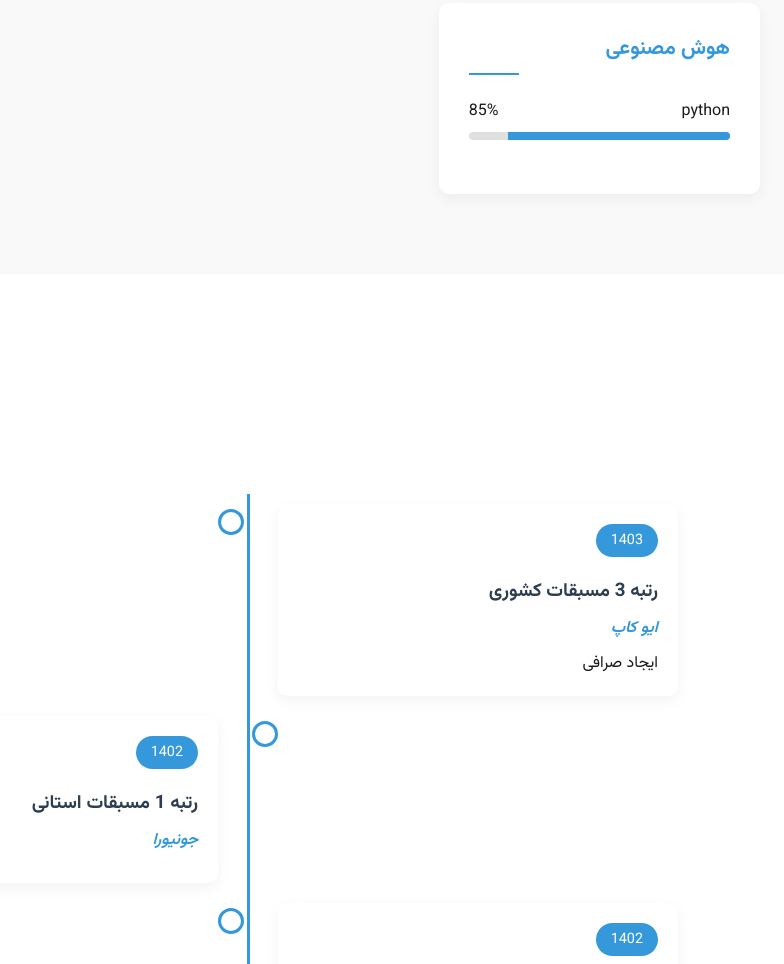
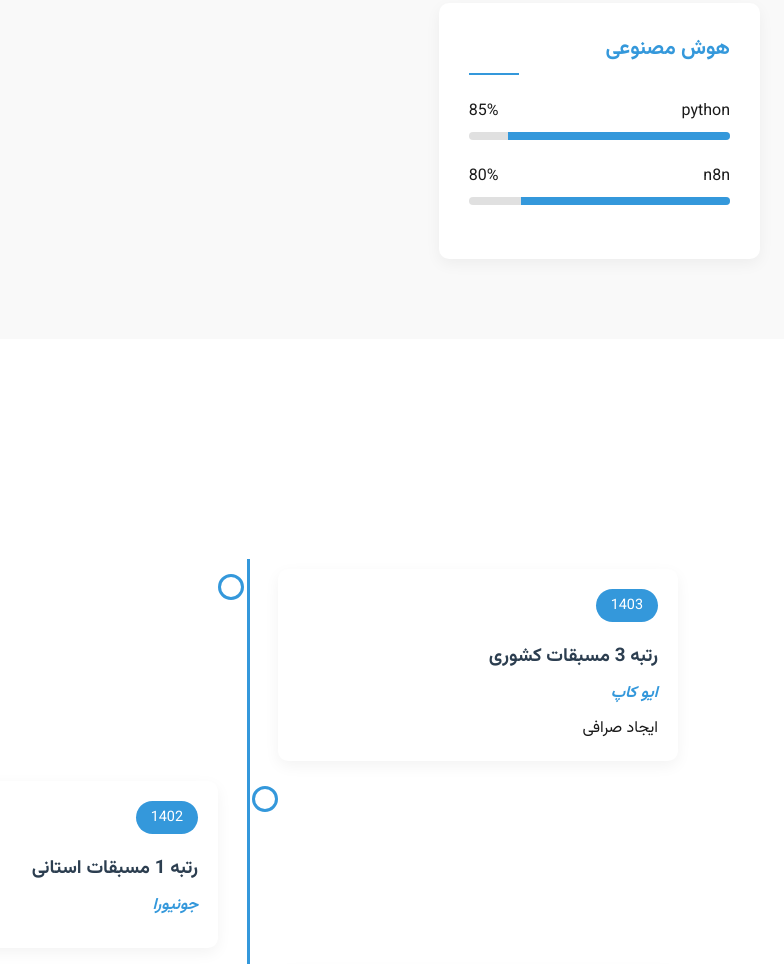
Before and after one commit to amiram5050/web, a plain HTML site: page index.html in a window 1280 px wide. Shown: the part 2268-3232 px from the top of the page, without its empty margins (392-1176 px from the left). Drawn offline with nearby package versions, Linux system fonts and the light colour scheme; animation ran at ten frames a second.

Commit message:
Update index.html

```diff
--- a/index.html
+++ b/index.html
@@ -188,6 +188,15 @@
                     </div>
                     <div class="progress-bar">
                         <div class="progress" data-width="85"></div>
+                    </div>
+                </div>
+                <div class="skill-item">
+                    <div class="skill-info">
+                        <span>n8n</span>
+                        <span>80%</span>
+                    </div>
+                    <div class="progress-bar">
+                        <div class="progress" data-width="80"></div>
                     </div>
                 </div>
             </div>
```
